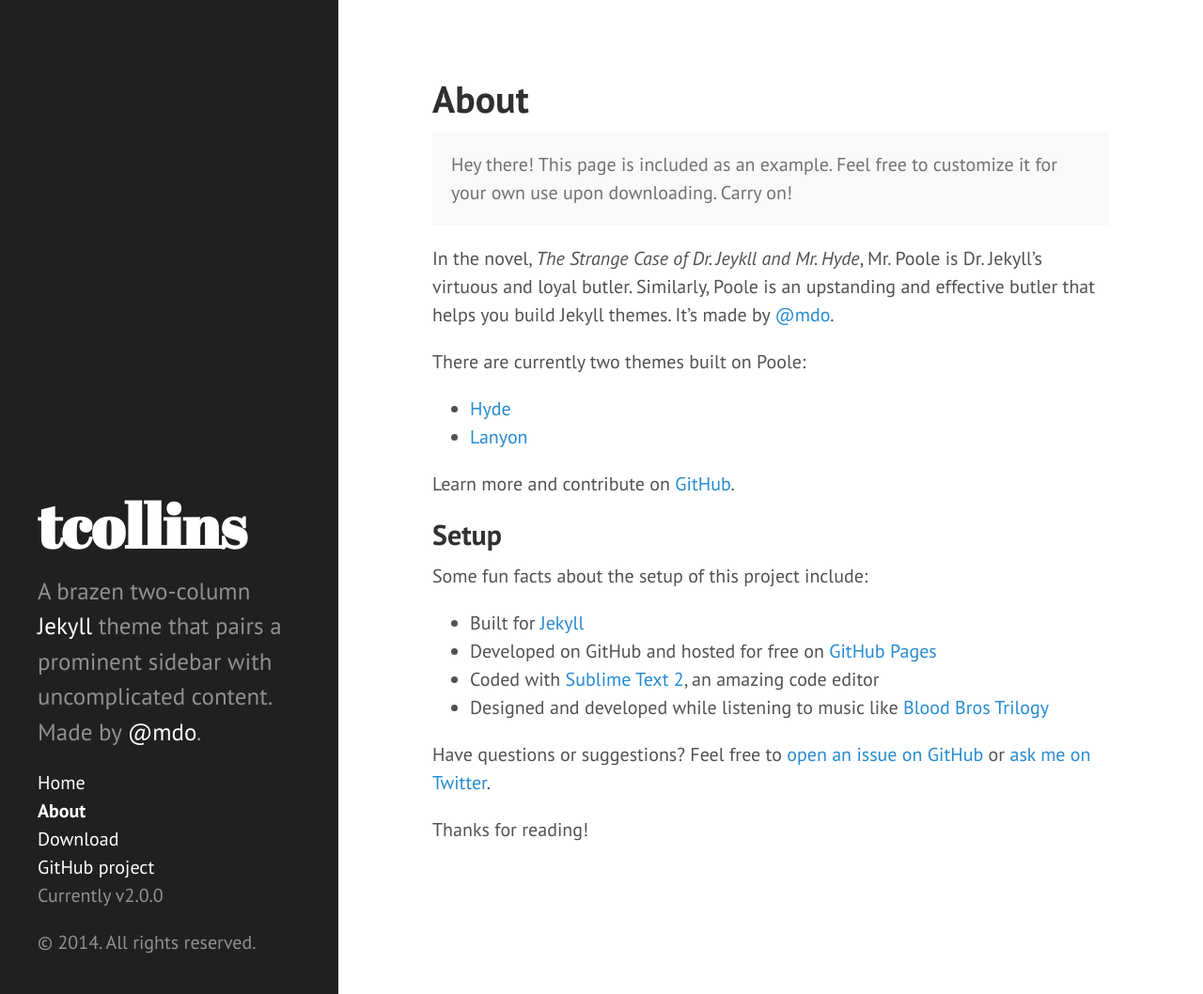
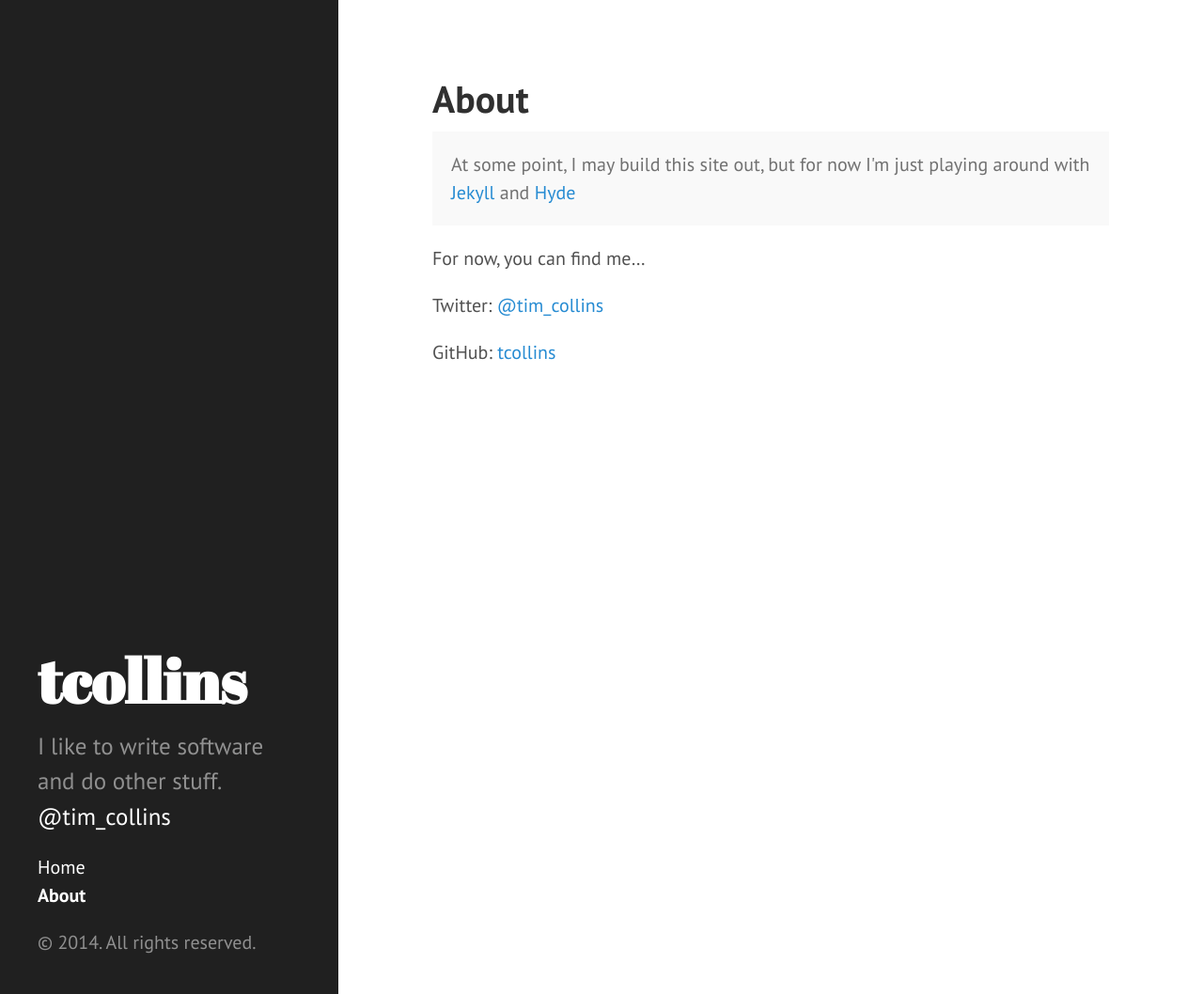
Before and after one commit to tcollins/jekyll-site, a Jekyll site: the page built from about.md, in a window 1280 px wide and 1058 px high. Shown: the whole window at 94% size. Built offline with Jekyll 4.4.1, drawn with Linux system fonts in a browser that asks for light colours; Markdown is read by kramdown in place of the engine named in the settings.

Commit message:
first edits

```diff
--- a/_config.yml
+++ b/_config.yml
@@ -7,8 +7,8 @@ permalink:        pretty
 
 # Setup
 title:            tcollins
-tagline:          'A Jekyll theme'
-description:      'A brazen two-column <a href="http://jekyllrb.com" target="_blank">Jekyll</a> theme that pairs a prominent sidebar with uncomplicated content. Made by <a href="https://twitter.com/mdo" target="_blank">@mdo</a>.'
+tagline:          'thoughts'
+description:      'I like to write software and do other stuff. <a href="https://twitter.com/tim_collins" target="_blank">@tim_collins</a>'
 url:              http://tcollins.github.io
 
 author:
--- a/_includes/sidebar.html
+++ b/_includes/sidebar.html
@@ -26,9 +26,6 @@
         {% endif %}
       {% endfor %}
 
-      <li class="sidebar-nav-item"><a href="{{ site.github.repo }}/archive/v{{ site.version }}.zip">Download</a></li>
-      <li class="sidebar-nav-item"><a href="{{ site.github.repo }}">GitHub project</a></li>
-      <li class="sidebar-nav-item">Currently v{{ site.version }}</li>
     </ul>
 
     <p>&copy; {{ site.time | date: '%Y' }}. All rights reserved.</p>
--- a/about.md
+++ b/about.md
@@ -4,27 +4,12 @@ title: About
 ---
 
 <p class="message">
-  Hey there! This page is included as an example. Feel free to customize it for your own use upon downloading. Carry on!
+  At some point, I may build this site out, but for now I'm just playing
+  around with <a href="http://jekyllrb.com">Jekyll</a> and <a href="http://hyde.getpoole.com">Hyde</a>
 </p>
 
-In the novel, *The Strange Case of Dr. Jeykll and Mr. Hyde*, Mr. Poole is Dr. Jekyll's virtuous and loyal butler. Similarly, Poole is an upstanding and effective butler that helps you build Jekyll themes. It's made by [@mdo](https://twitter.com/mdo).
+For now, you can find me...
 
-There are currently two themes built on Poole:
+Twitter: [@tim_collins](https://twitter.com/tim_collins)
 
-* [Hyde](http://hyde.getpoole.com)
-* [Lanyon](http://lanyon.getpoole.com)
-
-Learn more and contribute on [GitHub](https://github.com/poole).
-
-## Setup
-
-Some fun facts about the setup of this project include:
-
-* Built for [Jekyll](http://jekyllrb.com)
-* Developed on GitHub and hosted for free on [GitHub Pages](https://pages.github.com)
-* Coded with [Sublime Text 2](http://sublimetext.com), an amazing code editor
-* Designed and developed while listening to music like [Blood Bros Trilogy](https://soundcloud.com/maddecent/sets/blood-bros-series)
-
-Have questions or suggestions? Feel free to [open an issue on GitHub](https://github.com/poole/issues/new) or [ask me on Twitter](https://twitter.com/mdo).
-
-Thanks for reading!
+GitHub: [tcollins](https://github.com/tcollins)
```
Also changed, not shown: _posts/2012-02-06-whats-jekyll.md (+1 -0 lines), _posts/2012-02-07-example-content.md (+1 -0 lines), _posts/2013-12-28-introducing-hyde.md (+1 -0 lines), _posts/2014-04-30-trying-jekyll.md (added, +10 -0 lines), public/favicon.ico.
